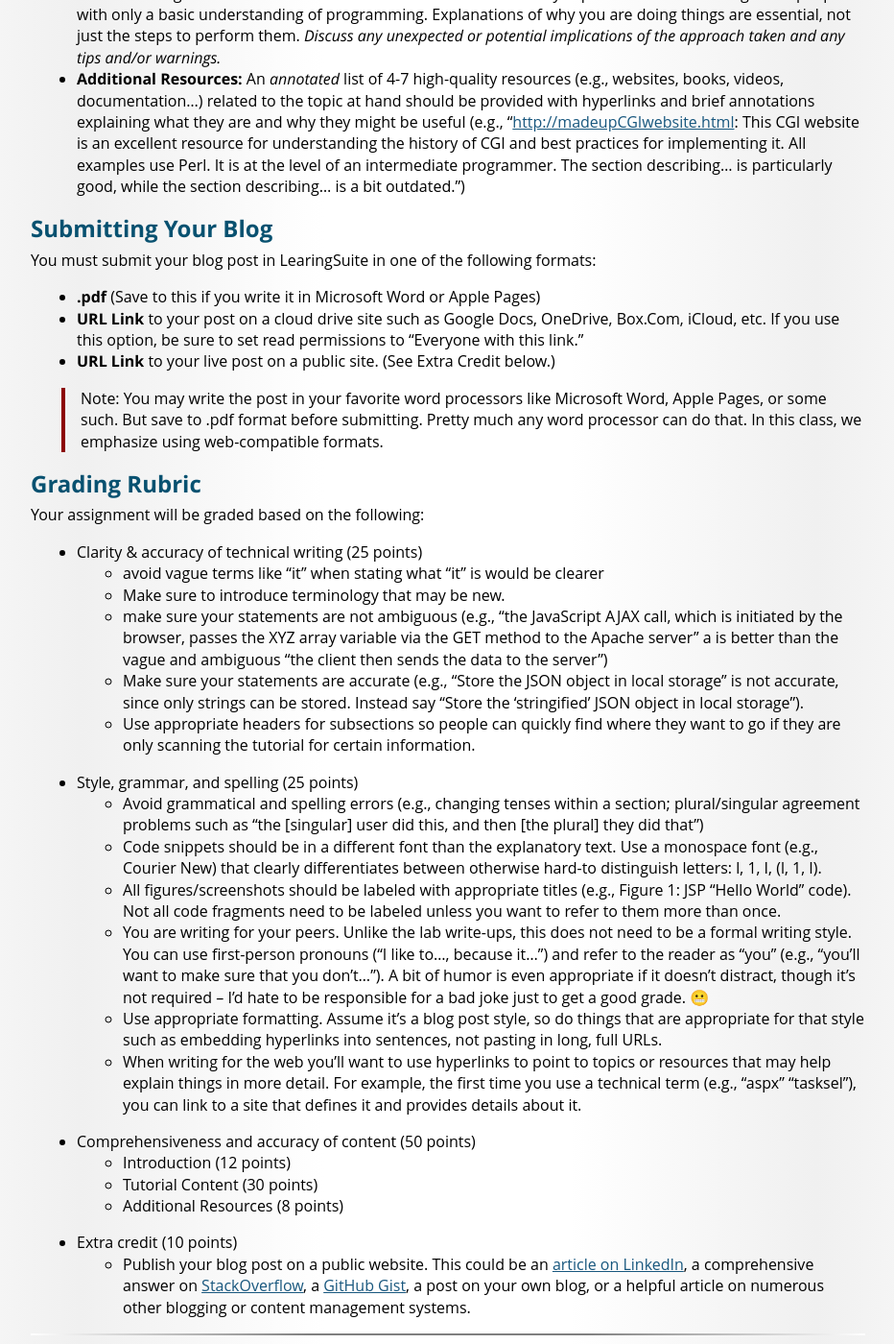
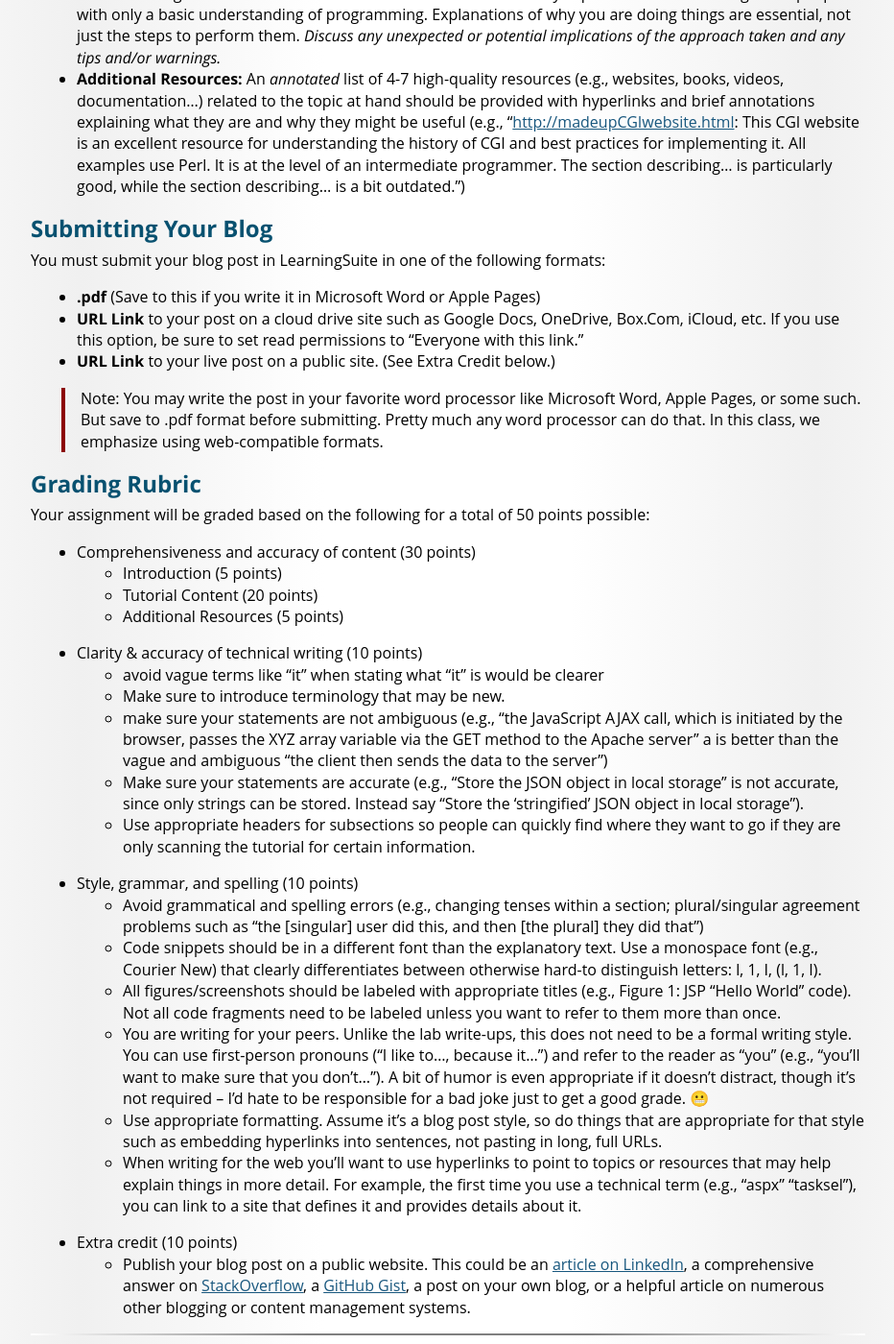
Before and after one commit to BYU-ITC-210/BYU-ITC-210.github.io, a Jekyll site: the page built from WR1-Tutorial-Blog.md, in a window 1280 px wide and 1400 px high, scrolled down 715 px. Shown: the whole window at 96% size, without its empty margins (173-1105 px from the left). Built offline with Jekyll 4.4.1, drawn with Linux system fonts in a browser that asks for light colours; some web fonts are replaced.

Commit message:
Update Tutorial Blog Rubric

```diff
--- a/WR1-Tutorial-Blog.md
+++ b/WR1-Tutorial-Blog.md
@@ -24,33 +24,33 @@ __Step 2:__ Write a blog post of approximately 1,500 words (e.g., about 3-4 sing
 
 ## Submitting Your Blog
 
-You must submit your blog post in LearingSuite in one of the following formats:
+You must submit your blog post in LearningSuite in one of the following formats:
 * __.pdf__ (Save to this if you write it in Microsoft Word or Apple Pages)
 * __URL Link__ to your post on a cloud drive site such as Google Docs, OneDrive, Box.Com, iCloud, etc. If you use this option, be sure to set read permissions to "Everyone with this link."
 * __URL Link__ to your live post on a public site. (See Extra Credit below.)
 
-> Note: You may write the post in your favorite word processors like Microsoft Word, Apple Pages, or some such. But save to .pdf format before submitting. Pretty much any word processor can do that. In this class, we emphasize using web-compatible formats.
+> Note: You may write the post in your favorite word processor like Microsoft Word, Apple Pages, or some such. But save to .pdf format before submitting. Pretty much any word processor can do that. In this class, we emphasize using web-compatible formats.
 
 ## Grading Rubric
 
-Your assignment will be graded based on the following:
+Your assignment will be graded based on the following for a total of 50 points possible:
 
-* Clarity & accuracy of technical writing (25 points)
+* Comprehensiveness and accuracy of content (30 points)
+    * Introduction (5 points)
+    * Tutorial Content (20 points)
+    * Additional Resources (5 points)
+* Clarity & accuracy of technical writing (10 points)
     * avoid vague terms like “it” when stating what “it” is would be clearer
     * Make sure to introduce terminology that may be new.
     * make sure your statements are not ambiguous (e.g., “the JavaScript AJAX call, which is initiated by the browser, passes the XYZ array variable via the GET method to the Apache server” a is better than the vague and ambiguous “the client then sends the data to the server”)
     * Make sure your statements are accurate (e.g., “Store the JSON object in local storage” is not accurate, since only strings can be stored. Instead say “Store the ‘stringified’ JSON object in local storage”).
     * Use appropriate headers for subsections so people can quickly find where they want to go if they are only scanning the tutorial for certain information.
-* Style, grammar, and spelling (25 points)
+* Style, grammar, and spelling (10 points)
     * Avoid grammatical and spelling errors (e.g., changing tenses within a section; plural/singular agreement problems such as “the [singular] user did this, and then [the plural] they did that”)
     * Code snippets should be in a different font than the explanatory text. Use a monospace font (e.g., Courier New) that clearly differentiates between otherwise hard-to distinguish letters: l, 1, I, (l, 1, I).
     * All figures/screenshots should be labeled with appropriate titles (e.g., Figure 1: JSP “Hello World” code). Not all code fragments need to be labeled unless you want to refer to them more than once.
     * You are writing for your peers. Unlike the lab write-ups, this does not need to be a formal writing style. You can use first-person pronouns (“I like to…, because it…”) and refer to the reader as “you” (e.g., “you’ll want to make sure that you don’t…”). A bit of humor is even appropriate if it doesn’t distract, though it’s not required – I’d hate to be responsible for a bad joke just to get a good grade. 😬
     * Use appropriate formatting. Assume it’s a blog post style, so do things that are appropriate for that style such as embedding hyperlinks into sentences, not pasting in long, full URLs.
     * When writing for the web you’ll want to use hyperlinks to point to topics or resources that may help explain things in more detail. For example, the first time you use a technical term (e.g., “aspx” “tasksel”), you can link to a site that defines it and provides details about it.
-* Comprehensiveness and accuracy of content (50 points)
-    * Introduction (12 points)
-    * Tutorial Content (30 points)
-    * Additional Resources (8 points)
 * Extra credit (10 points)
     * Publish your blog post on a public website. This could be an [article on LinkedIn](https://www.linkedin.com/help/linkedin/answer/47538/publish-articles-on-linkedin?lang=en), a comprehensive answer on [StackOverflow](https://stackoverflow.com/), a [GitHub Gist](https://docs.github.com/en/github/writing-on-github/editing-and-sharing-content-with-gists/creating-gists), a post on your own blog, or a helpful article on numerous other blogging or content management systems.
```
